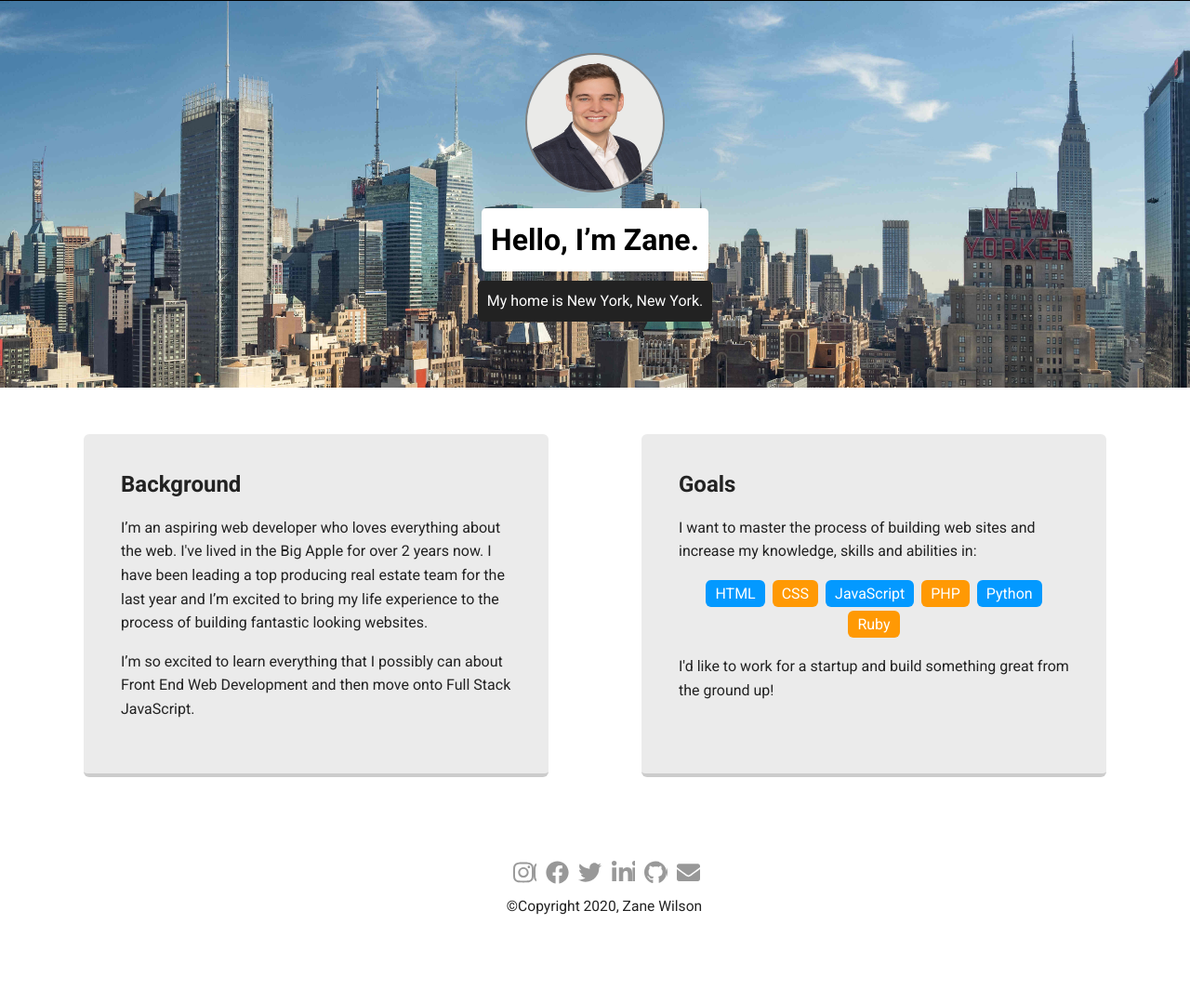
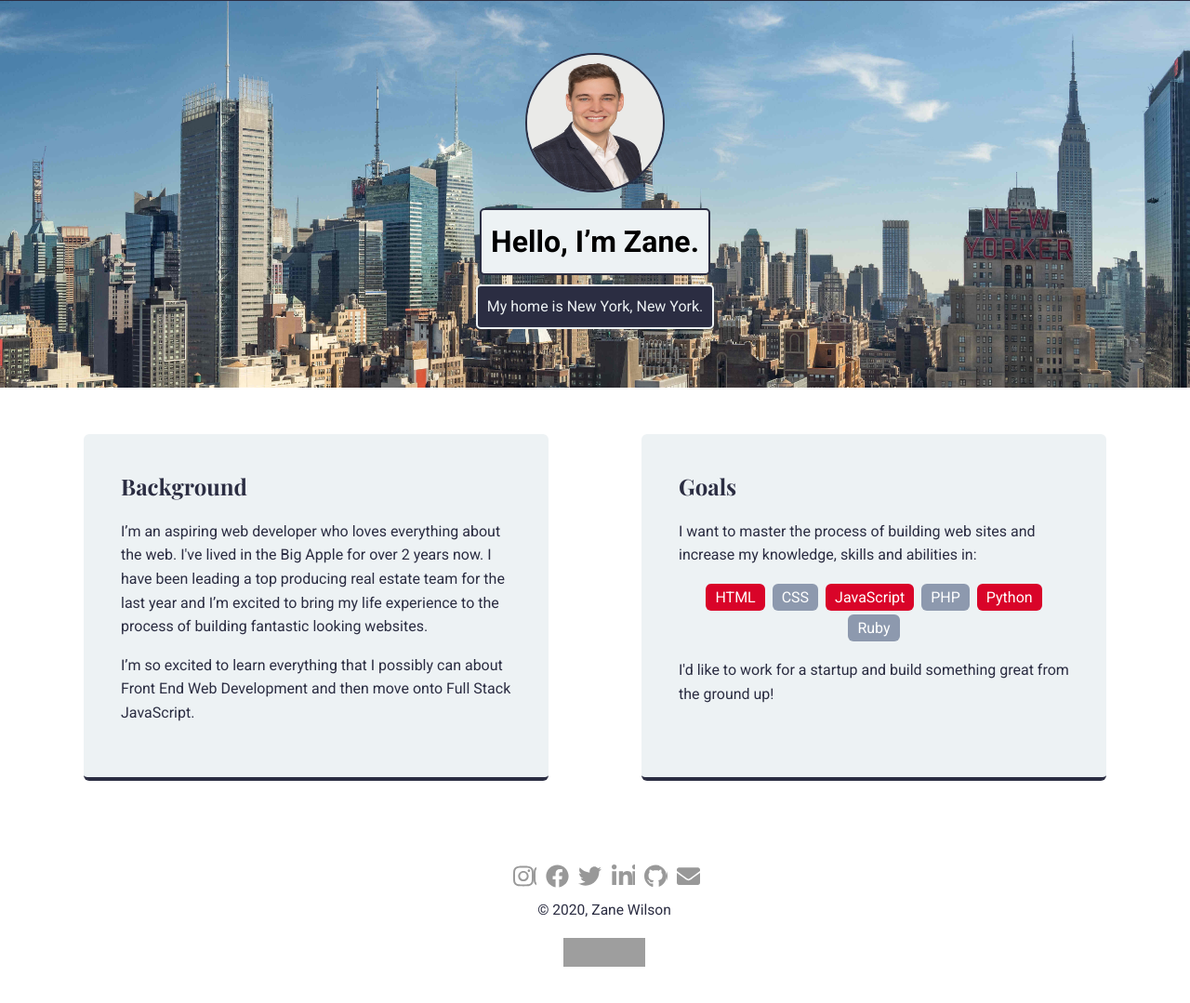
Before and after one commit to ZaneWilson/FEWD-P1, a plain HTML site: page index.html in a window 1280 px wide. Shown: the part 53-1132 px from the top of the page at 93% size. Drawn offline with nearby package versions, Linux system fonts and the light colour scheme; grey boxes are pictures that could not be loaded; a web font is replaced by a local one.

Commit message:
Finalization

```diff
--- a/index.html
+++ b/index.html
@@ -6,6 +6,7 @@
   <meta name="viewport" content="width=device-width, initial-scale=1.0">
   <link rel="stylesheet" href="styles.css">
   <link href="https://fonts.googleapis.com/css?family=Muli%7CRoboto:400,300,500,700,900" rel="stylesheet">
+  <link href="https://fonts.googleapis.com/css2?family=Playfair+Display:ital,wght@0,400;0,500;0,600;0,700;0,800;0,900;1,400;1,500;1,600;1,700;1,800;1,900&display=swap" rel="stylesheet">
 </head>
   <body>
 
@@ -26,7 +27,7 @@
 
     <main class="flex">
       <section class="card">
-        <h2>Background</h2>
+        <h2 class="title">Background</h2>
         <p>I’m an aspiring web developer who loves everything about the web. I've lived in the Big Apple for over
            2 years now. I have been leading a top producing real estate team for the last year and I’m excited to
            bring my life experience to the process of building fantastic looking websites.</p>
@@ -35,7 +36,7 @@
       </section>
 
       <section class="card">
-        <h2>Goals</h2>
+        <h2 class="title">Goals</h2>
         <p>I want to master the process of building web sites and increase my knowledge, skills and abilities in:</p>
         <ul class="skills">
           <li>HTML</li>
@@ -58,7 +59,14 @@
         <li><a href="https://github.com/ZaneWilson" target="_blank" class="social github">Github</a></li>
         <li><a href="mailto:wilsonzanea@gmail.com" target="_blank" class="social mailto">Email Me</a></li>
       </ul>
-      <p class="copyright">&copy;Copyright 2020, Zane Wilson</p>
+      <p class="copyright">&copy; 2020, Zane Wilson</p>
+      <p>
+        <a href="http://jigsaw.w3.org/css-validator/check/referer">
+            <img style="border:0;width:88px;height:31px"
+                src="http://jigsaw.w3.org/css-validator/images/vcss-blue"
+                alt="Valid CSS!">
+            </a>
+        </p>
     </footer>
   </body>
 </html>
--- a/styles.css
+++ b/styles.css
@@ -8,24 +8,28 @@ body {
   padding: 0;
   text-align: center;
   font-family: 'Roboto', sans-serif;
-  color: #222;
-  background: #ffffff;
+  color: #2b2d42;
+  background: white;
+}
+.title {
+  font-family: 'Playfair Display', serif;
+  color: #2b2d42;
 }
 /* Link Styles */
 
 a {
   text-decoration: none;
-  color: #999;
+  color: #EDF2F4;
 }
 a:hover {
-  color: #6633ff;
+  color: #2B2D42;
 }
 
 /* Section Styles */
 
 .main-nav {
   width: 100%;
-  background: black;
+  background: #2B2D42;
   min-height: 30px;
   padding: 10px;
   position: fixed;
@@ -43,7 +47,7 @@ a:hover {
 .nav .name {
     display: block;
     margin-right: auto;
-    color: white;
+    color: #edf2f4;
 }
 .nav li {
   padding: 5px 10px 10px 10px;
@@ -52,7 +56,7 @@ a:hover {
   transition: all .5s;
 }
 .nav a:hover {
-  color: white
+  color: #d90429;
 }
 
 header {
@@ -70,36 +74,38 @@ header .profile-image {
   width: 150px;
   height: 150px;
   border-radius: 50%;
-  border: 2px solid gray;
+  border: 2px solid #2B2D42;
   transition: all 1s;
 }
 header .profile-image:hover {
-  transform: scale(1.4) rotate(15deg);
+  transform: scale(1.4) rotate(20deg);
 }
 .tag {
-  background-color: white;
+  background-color: #edf2f4;
   color: black;
   padding: 10px;
   border-radius: 5px;
+  border: 2px solid #2B2D42;
   display: table;
   margin: 10px auto;
 }
 .location {
-  background-color: #222;
-  color: white;
+  background-color: #2B2D42;
+  color: #edf2f4;
+  border: 2px solid #edf2f4;
 }
 .card {
   margin: 30px;
   padding: 20px 40px 40px;
   max-width: 500px;
   text-align: left;
-  background: rgb(235, 235, 235);
-  border-bottom: 4px solid #ccc;
+  background: #edf2f4;
+  border-bottom: 4px solid #2b2d42;
   border-radius: 6px;
   transition: all .5s;
 }
 .card:hover {
-  border-color: #0021b6;
+  border-color: #ef233c;
 }
 .section-image {
   height: auto;
@@ -116,14 +122,18 @@ ul.skills {
 .skills li {
   border-radius: 6px;
   display: inline-block;
-  background: #ff9904;
+  background: #8d99ae;
   color: white;
   padding: 5px 10px;
   margin: 2px;
 }
 
 .skills li:nth-child(odd) {
-  background: #0399ff;
+  background: #d90429;
+}
+
+.skills li:hover {
+  opacity: .5;
 }
 
 footer {
```
Also changed, not shown: experience.html (+14 -6 lines), hobbies.html (+19 -9 lines).
